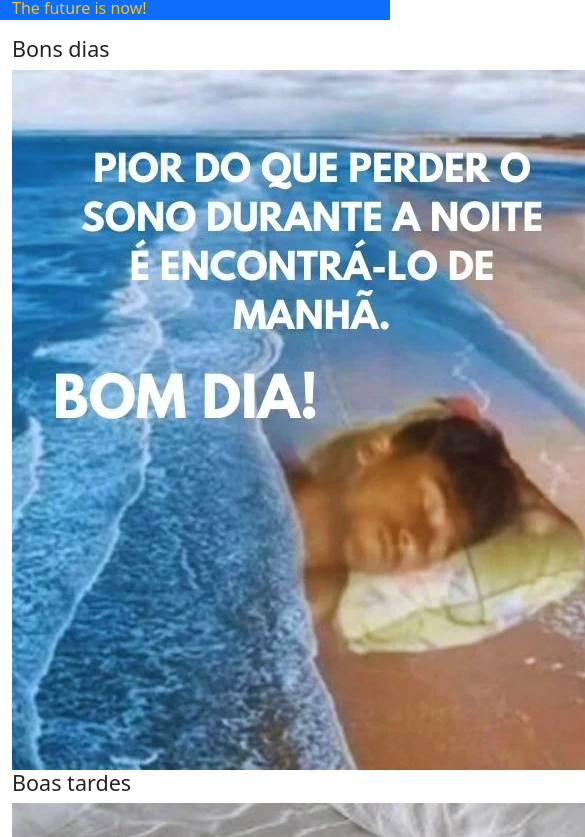
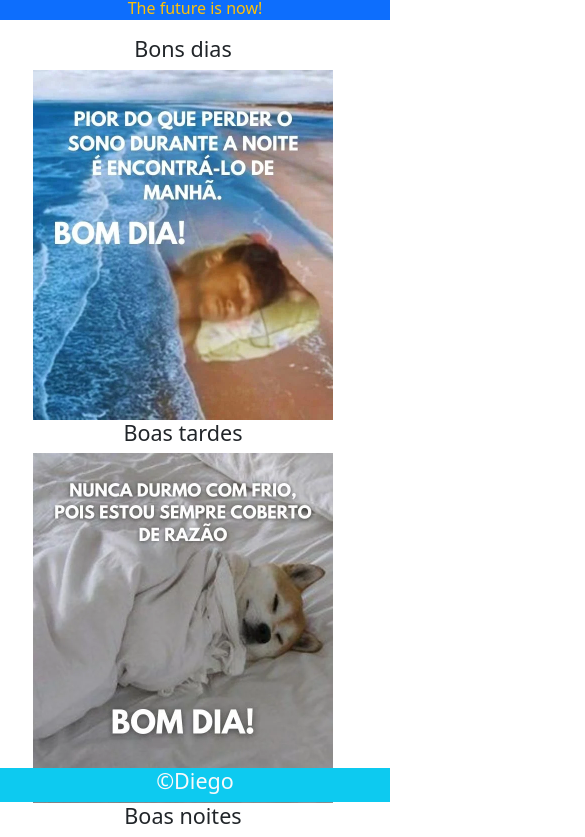
Before and after one commit to diegoaquinosza/Bootstrap_Senac, a plain HTML site: page index.html in a window 390 px wide. Shown: the part 42-879 px from the top of the page, 585 px wide, since content can reach past the window. Drawn offline with nearby package versions, Linux system fonts and the light colour scheme.

Commit message:
adiciona responsividade

```diff
--- a/css/style.css
+++ b/css/style.css
@@ -0,0 +1,6 @@
+.principal{
+    /* margin-left: 5% !important;
+    margin-right: 5% !important; */
+    text-align: center !important;
+    justify-content: center !important;
+}
--- a/index.html
+++ b/index.html
@@ -5,31 +5,35 @@
     <meta name="viewport" content="width=device-width, initial-scale=1.0">
     <!-- Latest compiled and minified CSS -->
     <link href="https://cdn.jsdelivr.net/npm/bootstrap@5.3.3/dist/css/bootstrap.min.css" rel="stylesheet">
+    <link rel="stylesheet" href="/css/style.css">
     <title>Document</title>
 </head>
 <body>
-    <div class="container-fluid bg-primary">
+    <header class="container-fluid bg-primary text-center">
         <h2 class="text-info">Hello programers</h2>
         <p class="text-warning">The future is now!</p>
-    </div>
-    <div class="row container">
-        <div class="col-sm-4">
+    </header>
+    <div class="row container-fluid principal">
+        <div class="col">
             <h4>Bons dias</h4>
-            <img src="./img/image copy 4.png" alt="">
+            <img src="./img/image copy 4.png" width="300px" alt="">
 
         </div>
-        <div class="col-sm-4">
+        <div class="col">
             <h4>Boas tardes</h4>
-            <img src="./img/image copy 6.png" alt="">
+            <img src="./img/image copy 6.png" width="300px" alt="">
 
         </div>
-        <div class="col-sm-4">
+        <div class="col">
             <h4>Boas noites</h4>
-            <img src="./img/image copy 5.png" alt="">
+            <img src="./img/image copy 5.png" width="300px" alt="">
 
         </div>
 
     </div>
+    <footer class="bg-info fixed-bottom text-center text-light">
+        <h4>&copy;Diego</h4>
+    </footer>
 </body>
 <!-- Latest compiled JavaScript -->
 <script src="https://cdn.jsdelivr.net/npm/bootstrap@5.3.3/dist/js/bootstrap.bundle.min.js"></script>
```
